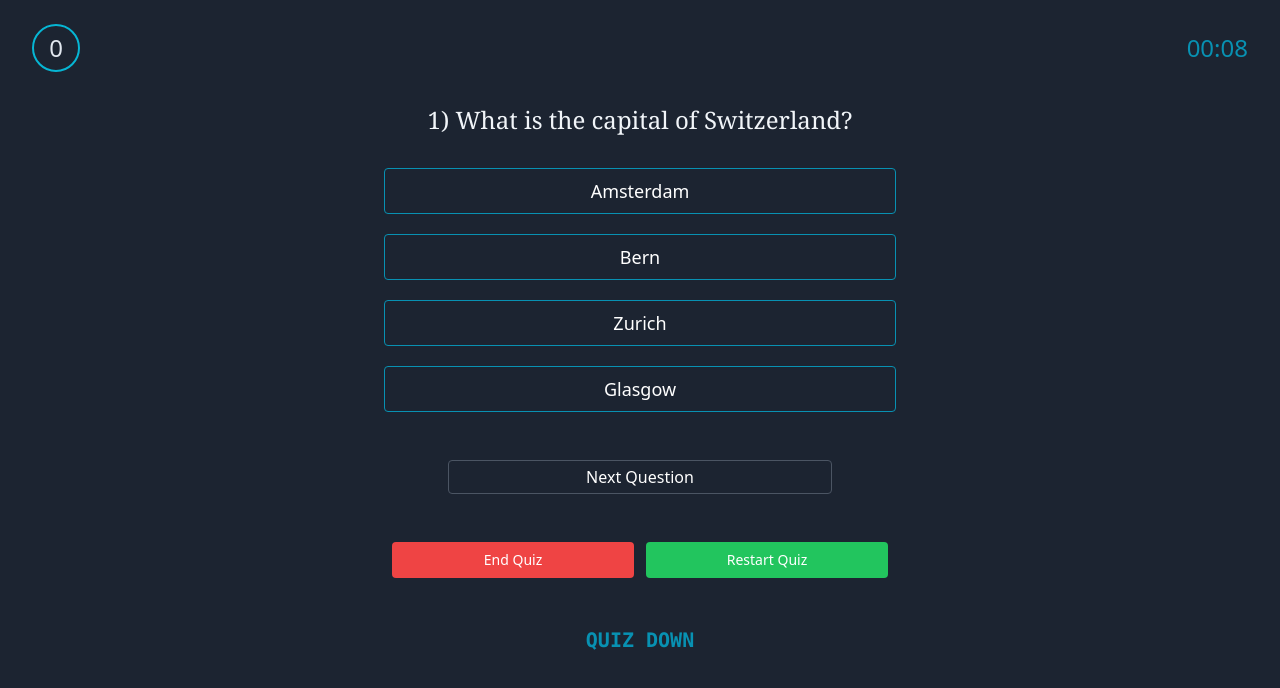
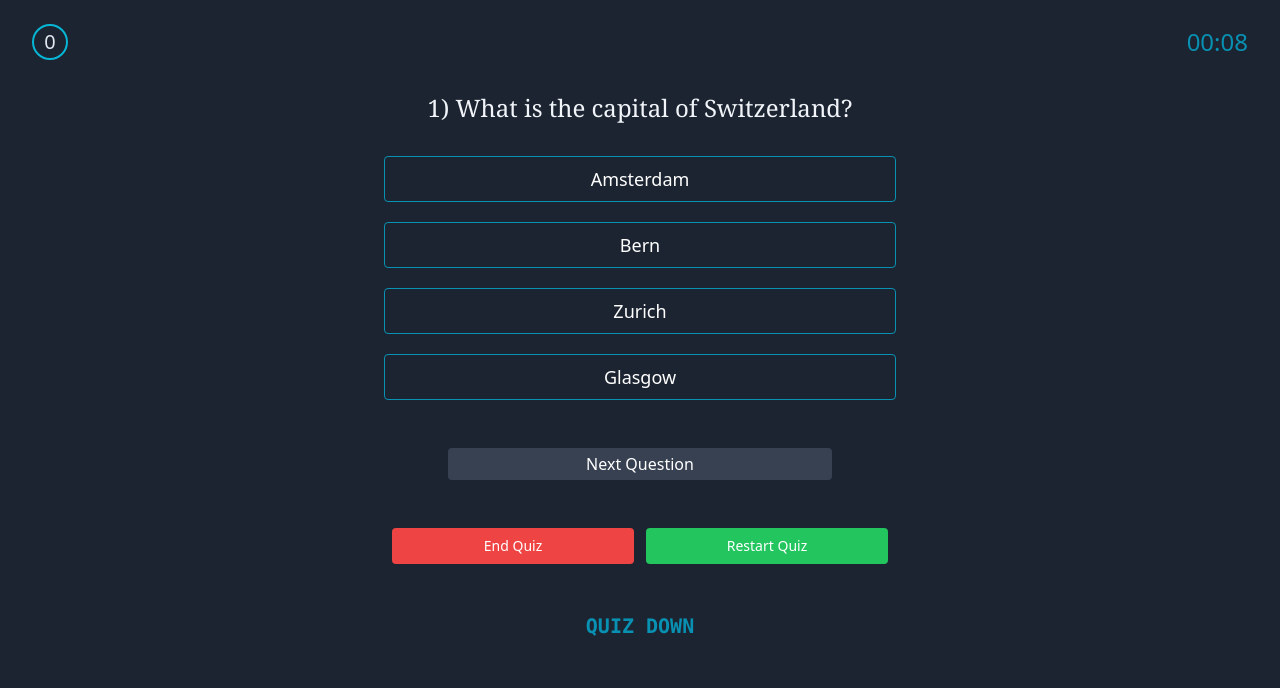
Before and after one commit to Kelechi095/KelQuiz, a React (Vite) app: page / in a window 1280 px wide. Both pictures are taken after a click on the button "Countries and Capital". Shown: the top 688 px of the page. Built offline with nearby package versions, Linux system fonts and the light colour scheme.

Commit message:
modified styling

```diff
--- a/src/components/GameScreen.tsx
+++ b/src/components/GameScreen.tsx
@@ -83,8 +83,8 @@ export default function GameScreen() {
   return (
     <div className="p-4 py-6 h-screen bg-darkBlue">
       <div className="flex justify-between items-center px-4 mb-8">
-        <div className="flex rounded-full h-12 w-12 justify-center items-center border-2 border-cyan-500 text-slate-200">
-          <h1 className="text-center font-base text-2xl">
+        <div className="flex rounded-full h-9 w-9 justify-center items-center border-2 border-cyan-500 text-slate-200">
+          <h1 className="text-center font-base text-xl">
             {userScore}
           </h1>
         </div>
@@ -121,8 +121,8 @@ export default function GameScreen() {
         <button
           className={
             !isPicked
-              ? "py-1 p-8 text-white w-full max-w-sm border border-gray-600 mt-4 rounded"
-              : "py-1 px-8 border border-white w-full max-w-sm mt-4 text-white rounded"
+              ? "py-1 p-8 text-white w-full max-w-sm  bg-gray-700 mt-4 rounded"
+              : "py-1 px-8 bg-cyan-700 w-full max-w-sm mt-4 text-white rounded"
           }
           onClick={handleNextQuestion}
           disabled={!isPicked}
--- a/src/components/HomeScreen.tsx
+++ b/src/components/HomeScreen.tsx
@@ -23,7 +23,7 @@ export default function HomeScreen() {
       </h1>
 
       <div>
-        <h2 className="text-lg font-base max-w-md md:max-w-lg lg:max-w-3xl lg:text-xl text-center mx-auto p-3 lg:mt-8 text-cyan-600">
+        <h2 className="text-lg font-base max-w-md md:max-w-lg lg:max-w-3xl lg:text-xl text-center mx-auto p-3 lg:mt-8 text-slate-100">
           Answer correctly in the quickest time. The faster you answer
           correctly, the higher your points!
         </h2>
--- a/src/data.ts
+++ b/src/data.ts
@@ -79,13 +79,13 @@ export const capitals = [
     },
     {
       id: 14,
-      question: "What is the capital Portugal?",
+      question: "What is the capital of Portugal?",
       options: ["Lisbon", "Porto", "Madrid", "Athens"],
       answer: 0,
     },
     {
       id: 15,
-      question: "What is Netherlands?",
+      question: "What is the capital of Netherlands?",
       options: ["Lisbon", "Dunkirk", "Armsterdam", "Sochi"],
       answer: 2,
     },
```
